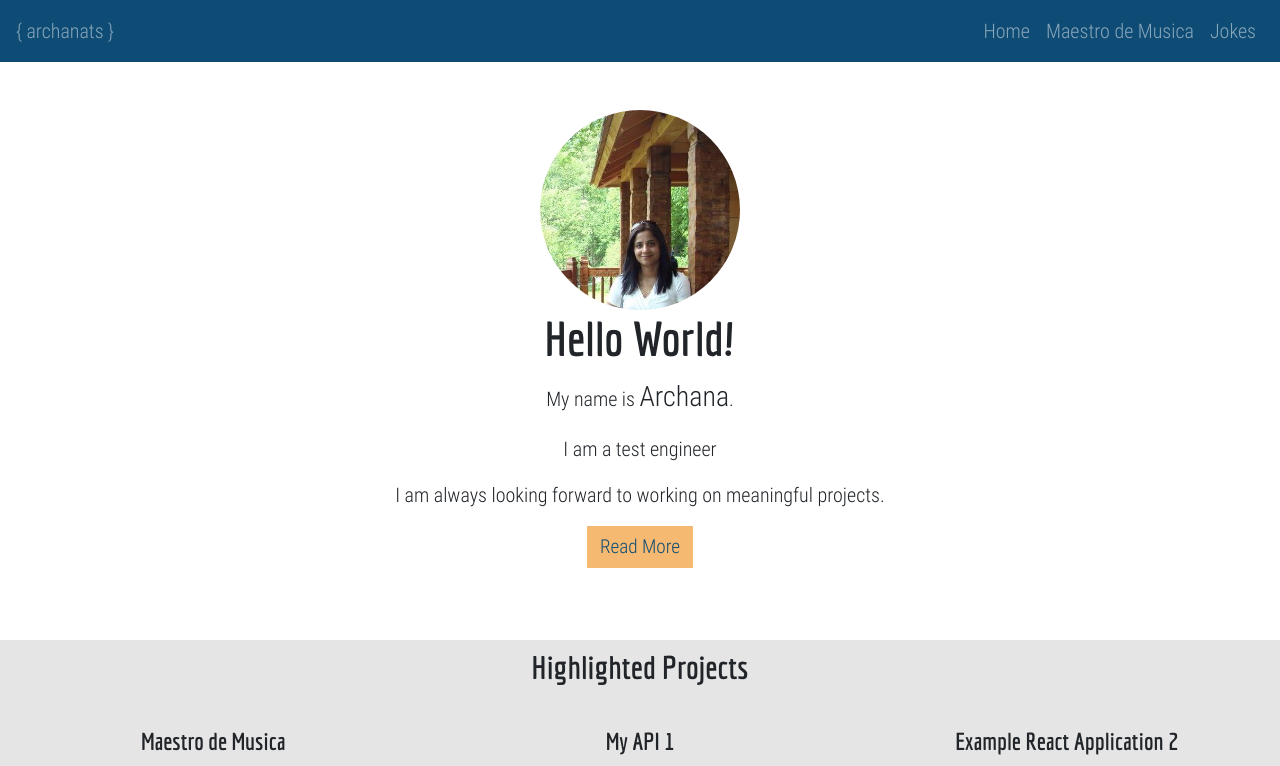
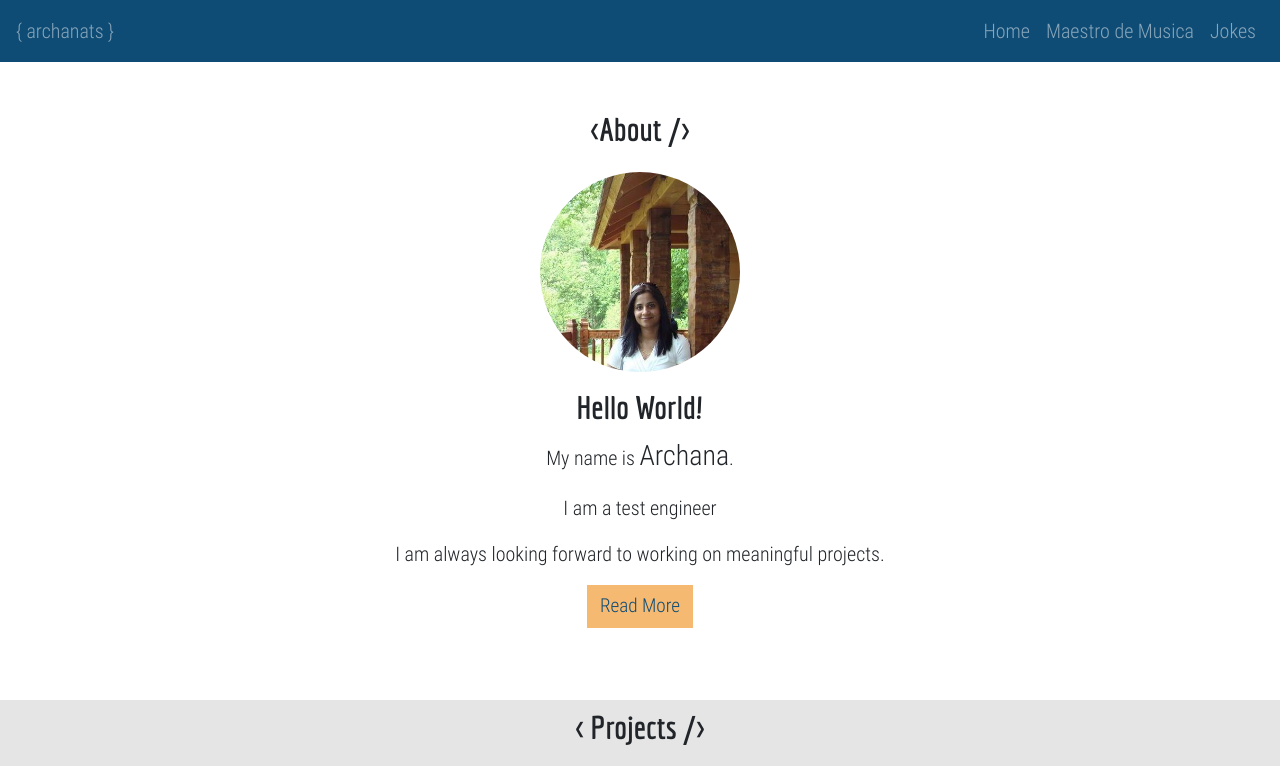
Before and after one commit to archanats/React-Portfolio, a React (Vite) app: page /home in a window 1280 px wide. Shown: the top 766 px of the page. Built offline with nearby package versions, Linux system fonts and the light colour scheme.

Commit message:
changed headline

```diff
--- a/src/components/About.js
+++ b/src/components/About.js
@@ -6,8 +6,9 @@ import profilePic from '../assets/archana.jpeg';
 const About = ({ displayBio, toggleDisplayBio }) => (
   <div className="col-12 my-4 py-4 about">
     {/* <div className="jumbotron"> */}
+    <h2 className="pb-3">{'<About />'}</h2>
     <img src={profilePic} alt="profile-pic" className="img-fluid profile" />
-      <h1>Hello World!</h1>
+      <h2 className="pt-3">Hello World!</h2>
       <p>
         My name is <span className="dev-name">Archana</span>.
       </p>
--- a/src/components/Projects.js
+++ b/src/components/Projects.js
@@ -16,7 +16,7 @@ const Project = ({ project }) => (
 const Projects = () => (
   <>
     <div className="row" id="projects">
-      <h2 className="col-12 mx-auto py-2">Highlighted Projects</h2>
+      <h2 className="col-12 mx-auto py-2">{'< Projects />'}</h2>
     </div>
     <div className="row">
       {PROJECTS.map((project) => (
```
